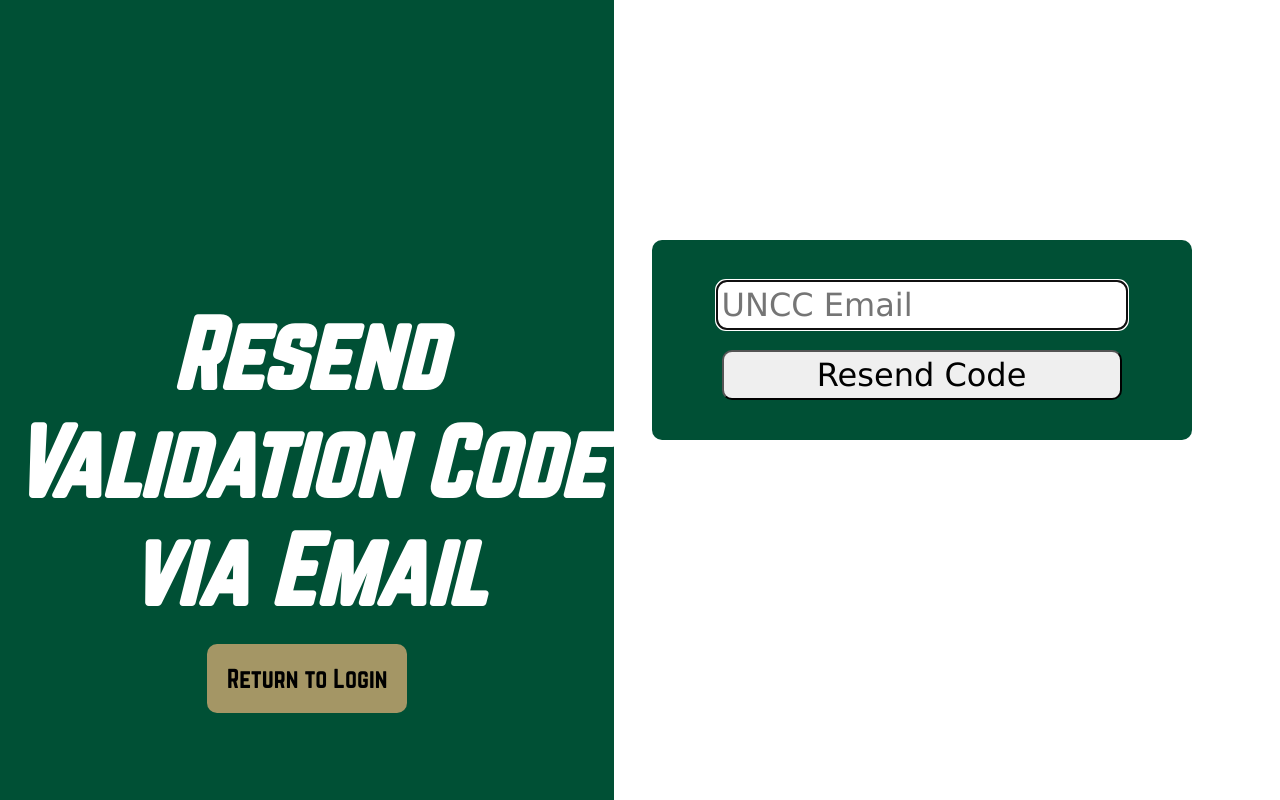
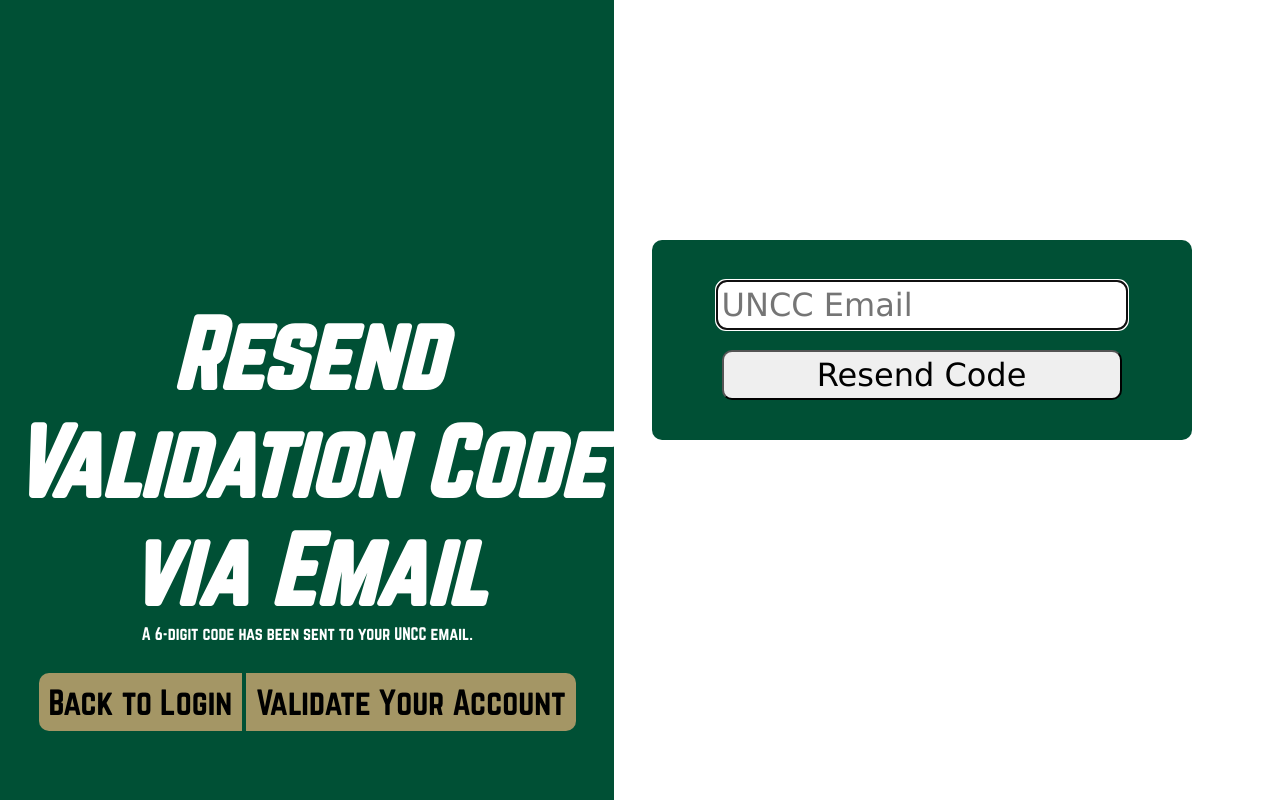
Before and after one commit to cmadajski/niner_miner, a Flask app: page /resend_validation in a window 1280 px wide. Run offline with Flask 2, Linux system fonts and the light colour scheme.

Commit message:
add buttons for navigation

```diff
--- a/src/static/css/resend_validation.css
+++ b/src/static/css/resend_validation.css
@@ -29,19 +29,31 @@ body {
     margin-top: 300px;
     display: block;
 }
-.back-to-login a {
-    display: block;
+.nav {
+    margin-top: 40px;
+    margin-left: auto;
+    margin-right: auto;
+}
+.nav a {
+    display: inline;
+    font-size: 32px;
+    color: black;
     background-color: #A49665;
-    color: black;
-    border-radius: 10px;
-    padding: 20px 0;
-    font-size: 24px;
-    width: 200px;
-    margin: 20px auto;
     text-decoration: none;
+    padding: 10px;
+    margin: 0;
+    width: fit-content;
     transition: 250ms;
 }
-.back-to-login a:hover, a:focus {
+.nav-left {
+    border-bottom-left-radius: 10px;
+    border-top-left-radius: 10px;
+}
+.nav-right {
+    border-bottom-right-radius: 10px;
+    border-top-right-radius: 10px;
+}
+.nav a:hover, a:focus {
     background-color: black;
     color: #A49665;
     cursor: pointer;
--- a/src/templates/resend_validation.html
+++ b/src/templates/resend_validation.html
@@ -11,10 +11,13 @@
             <div class="title">
                 <span>Resend Validation Code via Email</span>
             </div>
-            <div class="back-to-login">
-                <a href="/">Return to Login</a>
+            <div class="description">
+                <span>A 6-digit code has been sent to your UNCC email.</span>
             </div>
-
+            <div class="nav">
+                <a class="nav-left" href="/">Back to Login</a>
+                <a class="nav-right" href="/validate">Validate Your Account</a>
+            </div>
         </div>
         <div class="right-column">
             <form action="/resend_validation" method="post">
--- a/src/templates/signup.html
+++ b/src/templates/signup.html
@@ -21,8 +21,9 @@
                     <li>Password must have 8 or more characters</li>
                 </ul>
             </div>
-            <div class="login">
-                <a href="/">Return to Login</a>
+            <div class="nav">
+                <a class="nav-left" href="/">Back to Login</a>
+                <a class="nav-right" href="/validate">Validate Account</a>
             </div>
         </div>
         <div class="right-column">
```
Also changed, not shown: src/static/css/signup.css (+17 -6 lines), src/static/css/validate.css (+29 -0 lines), src/templates/validate.html (+5 -3 lines), README.md.
